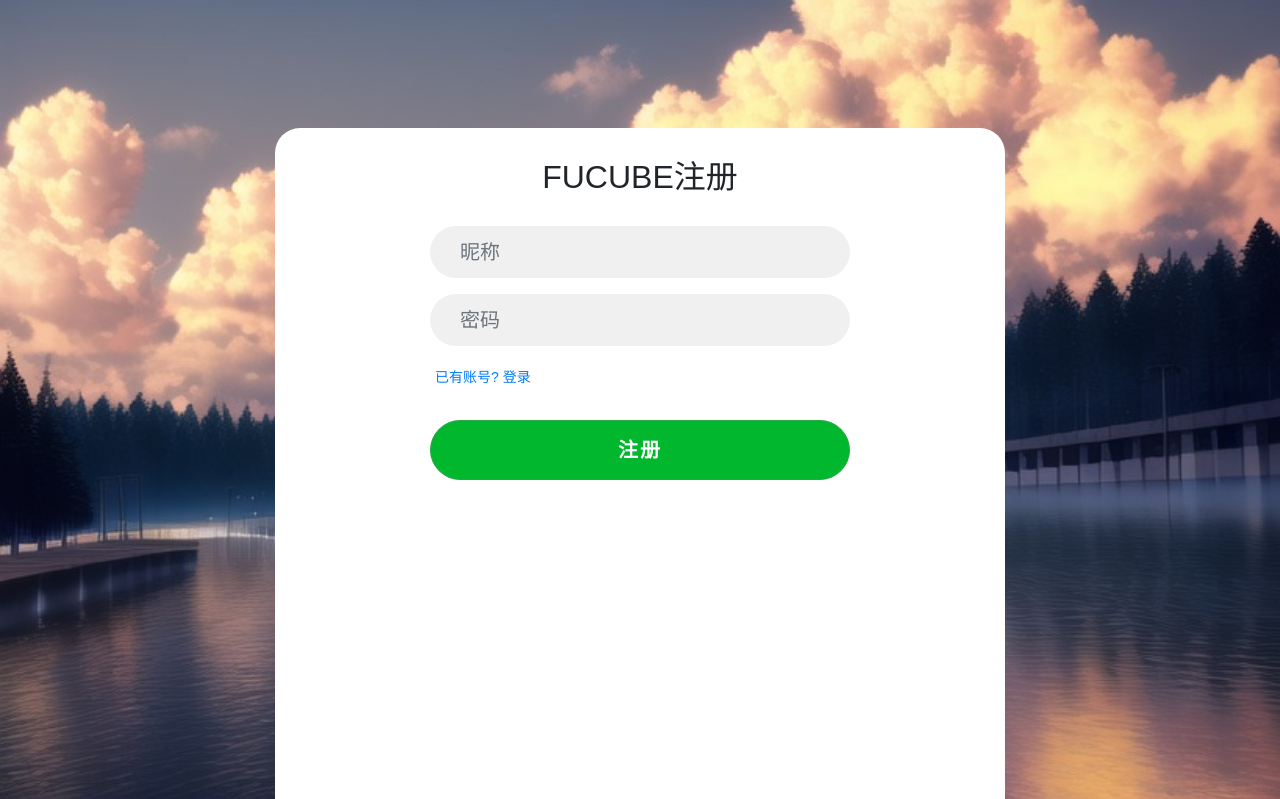
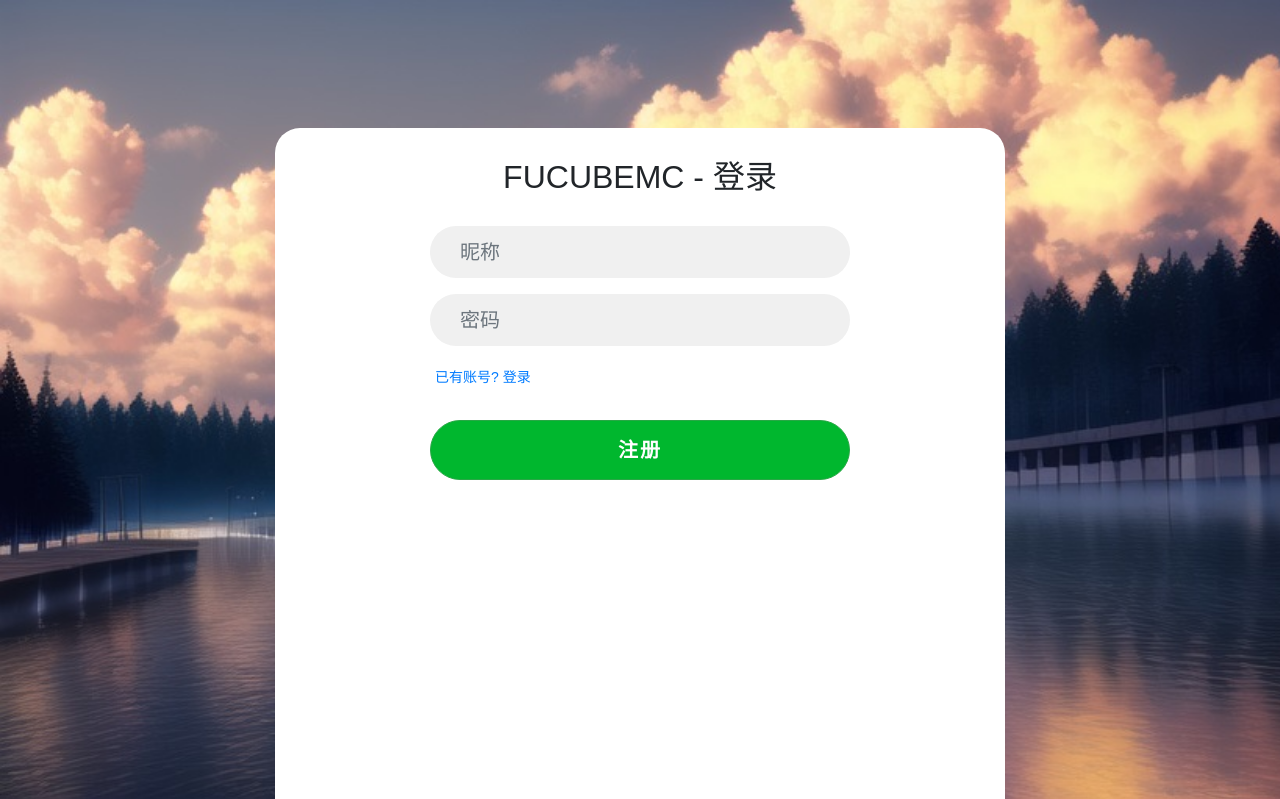
Before and after one commit to Barinfo/FuCubeMC-Automatic-v0.1, a Flask app: page /login in a window 1280 px wide. Shown: the top 799 px of the page. Run offline with Flask 3, Linux system fonts and the light colour scheme; some libraries are stand-ins or nearby versions; some web fonts are replaced.

Commit message:
修改 页面字样。

```diff
--- a/templates/login.html
+++ b/templates/login.html
@@ -14,7 +14,7 @@
 <!-- Custom Styles -->
 <link rel="stylesheet" type="text/css" href="/css/register.css">
 
-<title>注册 - FuCubeCloud</title>
+<title>登录 - FuCubeMC</title>
 
 <!-- 引入jQuery -->
 <script src="/js/sweetalert.min.js"></script>
@@ -36,7 +36,7 @@
 	<div class="row justify-content-center">
 		<div class="col-lg-8">
 			<div class="login">
-				<h2>FuCube注册</h2>
+				<h2>FuCubeMC - 登录</h2>
 				<!-- Registration form -->
 				<form id="registration-form">
 					<div class="form-group">
```
